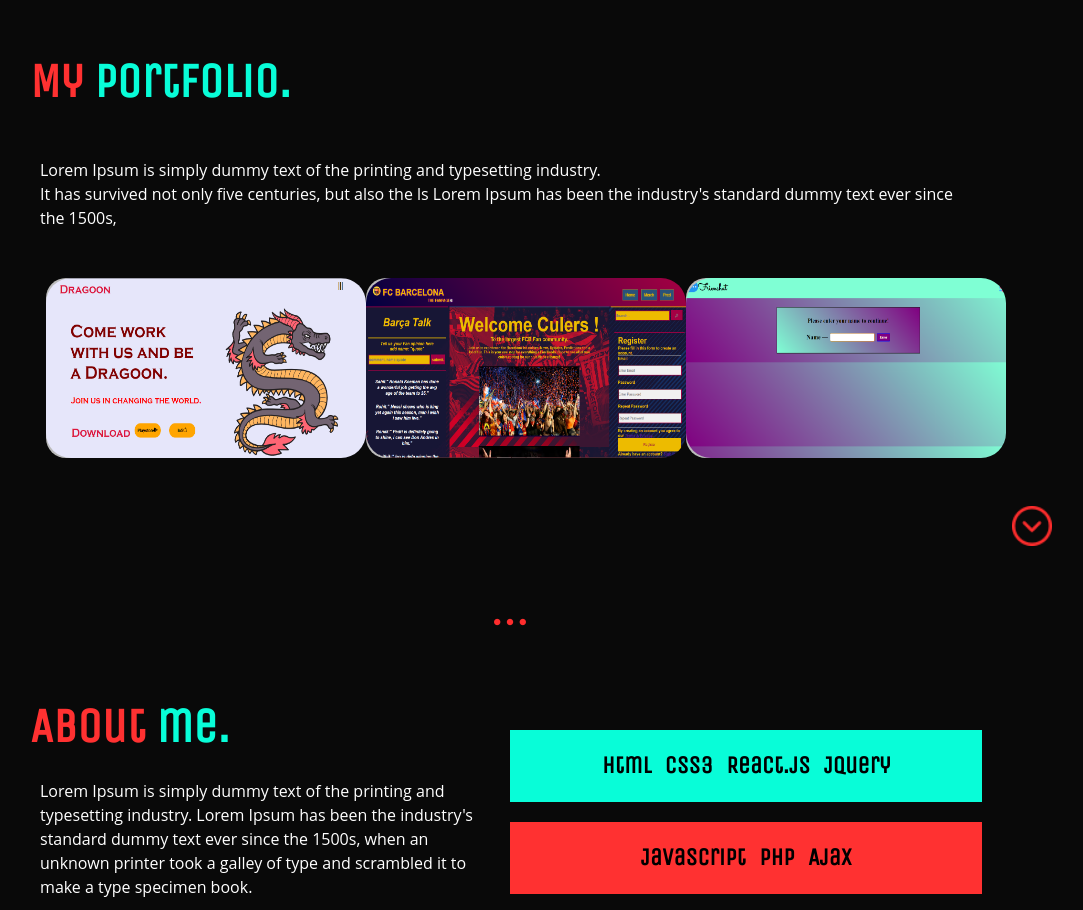
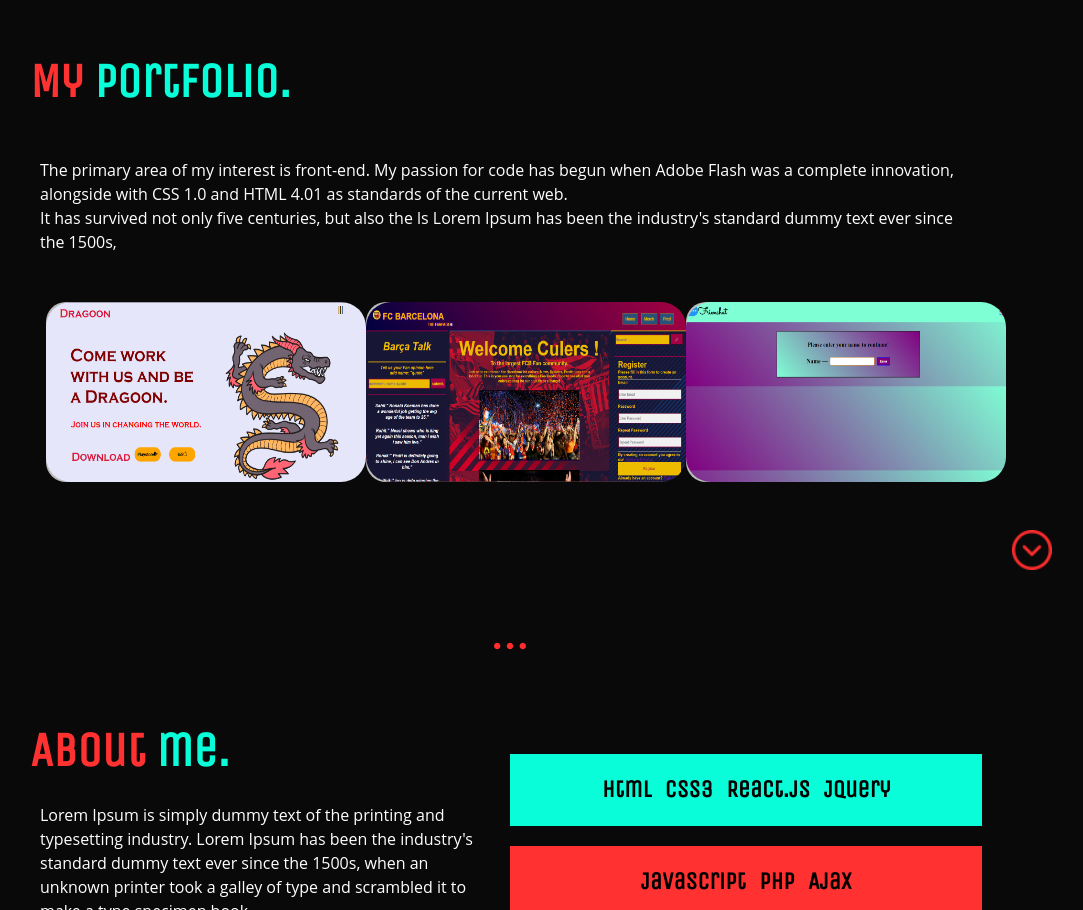
Before and after one commit to shrithikraj10/personal-portfolio2, a plain HTML site: page index.html in a window 1280 px wide. Shown: the part 839-1749 px from the top of the page, without its empty margins (130-1213 px from the left). Drawn offline with nearby package versions, Linux system fonts and the light colour scheme.

Commit message:
Update index.html

```diff
--- a/index.html
+++ b/index.html
@@ -63,7 +63,7 @@
     <p class="para1" data-aos= "zoom-in-right" data-aos-offset="200" >
       <br>
       <br>
-      Lorem Ipsum is simply dummy text of the printing and typesetting industry.
+      The primary area of my interest is front-end. My passion for code has begun when Adobe Flash was a complete innovation, alongside with CSS 1.0 and HTML 4.01 as standards of the current web.
       <br />
       It has survived not only five centuries, but also the ls
       Lorem Ipsum has been the industry's standard dummy text ever since the 1500s,
```
